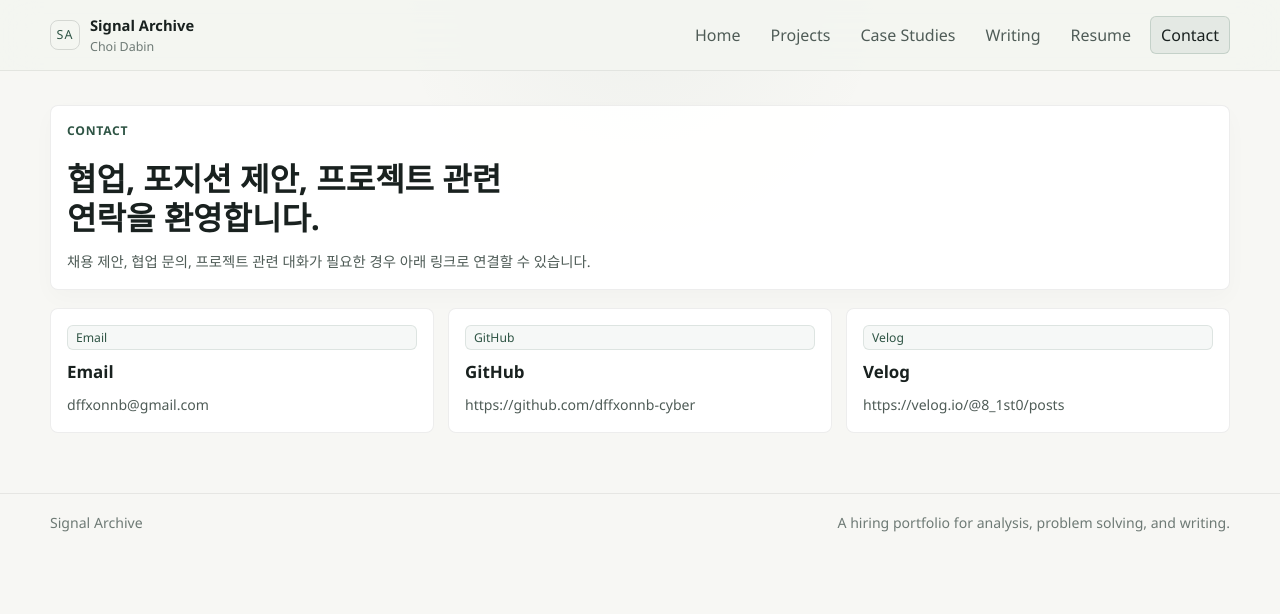
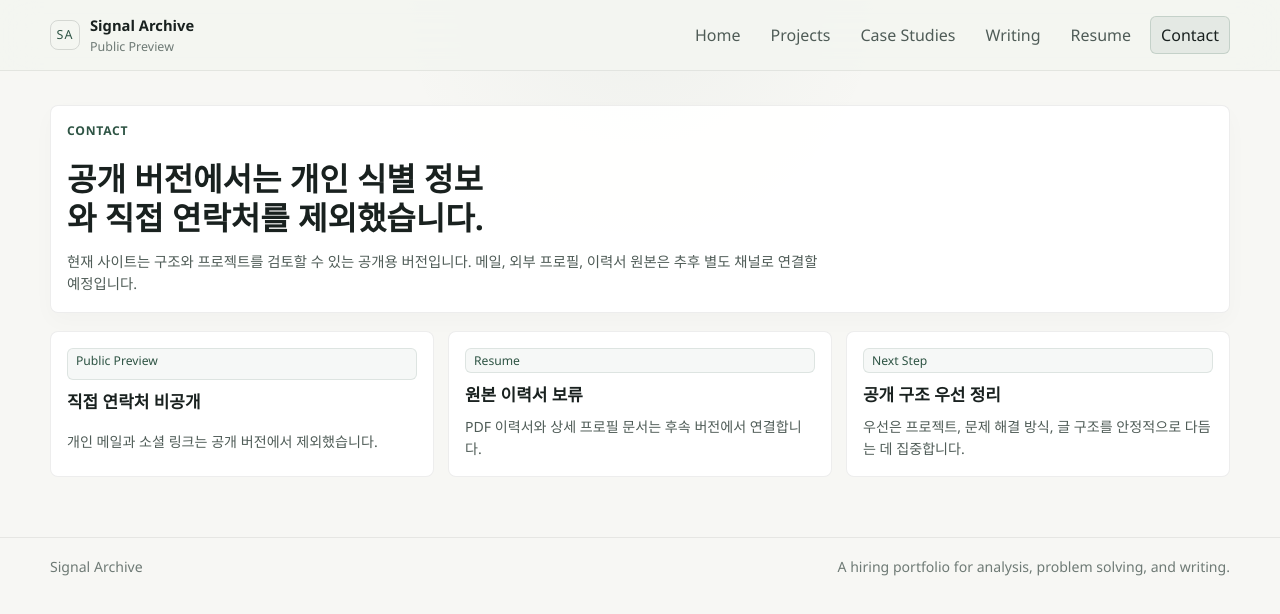
Before and after one commit to dffxonnb-cyber/signal-archive, a Next.js app: page /contact in a window 1280 px wide. Shown: the top 614 px of the page. Built offline with nearby package versions, Linux system fonts and the light colour scheme.

Commit message:
refactor(content): remove personal identifiers for public preview

```diff
--- a/app/contact/page.tsx
+++ b/app/contact/page.tsx
@@ -1,28 +1,32 @@
-import { profile } from "@/content/profile";
-
 export default function ContactPage() {
   return (
     <main className="page-shell">
       <div className="site-container page-grid">
         <section className="surface-card">
           <span className="eyebrow">Contact</span>
-          <h1 className="page-title">협업, 포지션 제안, 프로젝트 관련 연락을 환영합니다.</h1>
+          <h1 className="page-title">공개 버전에서는 개인 식별 정보와 직접 연락처를 제외했습니다.</h1>
           <p className="page-intro">
-            채용 제안, 협업 문의, 프로젝트 관련 대화가 필요한 경우 아래 링크로
-            연결할 수 있습니다.
+            현재 사이트는 구조와 프로젝트를 검토할 수 있는 공개용 버전입니다.
+            메일, 외부 프로필, 이력서 원본은 추후 별도 채널로 연결할 예정입니다.
           </p>
         </section>
 
         <div className="highlight-grid">
-          {profile.contactLinks.map((link) => (
-            <article className="summary-card" key={link.label}>
-              <span className="tag tag--accent">{link.label}</span>
-              <h2>{link.label}</h2>
-              <a href={link.href} rel="noreferrer" target="_blank">
-                {link.href.replace("mailto:", "")}
-              </a>
-            </article>
-          ))}
+          <article className="summary-card">
+            <span className="tag tag--accent">Public Preview</span>
+            <h2>직접 연락처 비공개</h2>
+            <p>개인 메일과 소셜 링크는 공개 버전에서 제외했습니다.</p>
+          </article>
+          <article className="summary-card">
+            <span className="tag tag--accent">Resume</span>
+            <h2>원본 이력서 보류</h2>
+            <p>PDF 이력서와 상세 프로필 문서는 후속 버전에서 연결합니다.</p>
+          </article>
+          <article className="summary-card">
+            <span className="tag tag--accent">Next Step</span>
+            <h2>공개 구조 우선 정리</h2>
+            <p>우선은 프로젝트, 문제 해결 방식, 글 구조를 안정적으로 다듬는 데 집중합니다.</p>
+          </article>
         </div>
       </div>
     </main>
--- a/app/page.tsx
+++ b/app/page.tsx
@@ -17,7 +17,7 @@ export default function HomePage() {
             <div className="page-grid intro-main">
               <div>
                 <span className="eyebrow">Signal Archive</span>
-                <p className="intro-name">최다빈</p>
+                <p className="intro-name">공개용 버전</p>
               </div>
               <h1 className="page-title">{profile.headline}</h1>
               <div className="copy-stack intro-copy">
--- a/components/site-header.tsx
+++ b/components/site-header.tsx
@@ -22,7 +22,7 @@ export function SiteHeader() {
           <span className="site-header__mark">SA</span>
           <span>
             <span className="site-header__title">Signal Archive</span>
-            <span className="site-header__subtitle">Choi Dabin</span>
+            <span className="site-header__subtitle">Public Preview</span>
           </span>
         </Link>
         <nav aria-label="Primary" className="site-nav">
--- a/content/profile.ts
+++ b/content/profile.ts
@@ -1,7 +1,7 @@
 import type { Profile } from "@/types/content";
 
 export const profile: Profile = {
-  name: "최다빈",
+  name: "공개용 프로필",
   primaryRoles: ["데이터 분석가", "공간데이터 분석가"],
   secondaryRoles: [
     "비즈니스 데이터 분석가",
@@ -34,11 +34,7 @@ export const profile: Profile = {
     "end-to-end 분석",
     "검증 중심 태도",
   ],
-  contactLinks: [
-    { label: "Email", href: "mailto:dffxonnb@gmail.com" },
-    { label: "GitHub", href: "https://github.com/dffxonnb-cyber" },
-    { label: "Velog", href: "https://velog.io/@8_1st0/posts" },
-  ],
+  contactLinks: [],
   skillGroups: [
     {
       title: "언어 / 환경",
```
Also changed, not shown: app/resume/page.tsx (+10 -13 lines), content/projects.ts (+1 -6 lines), content/writing.ts (+7 -7 lines), 1 other file (tests, documents, lock files or other folders).
